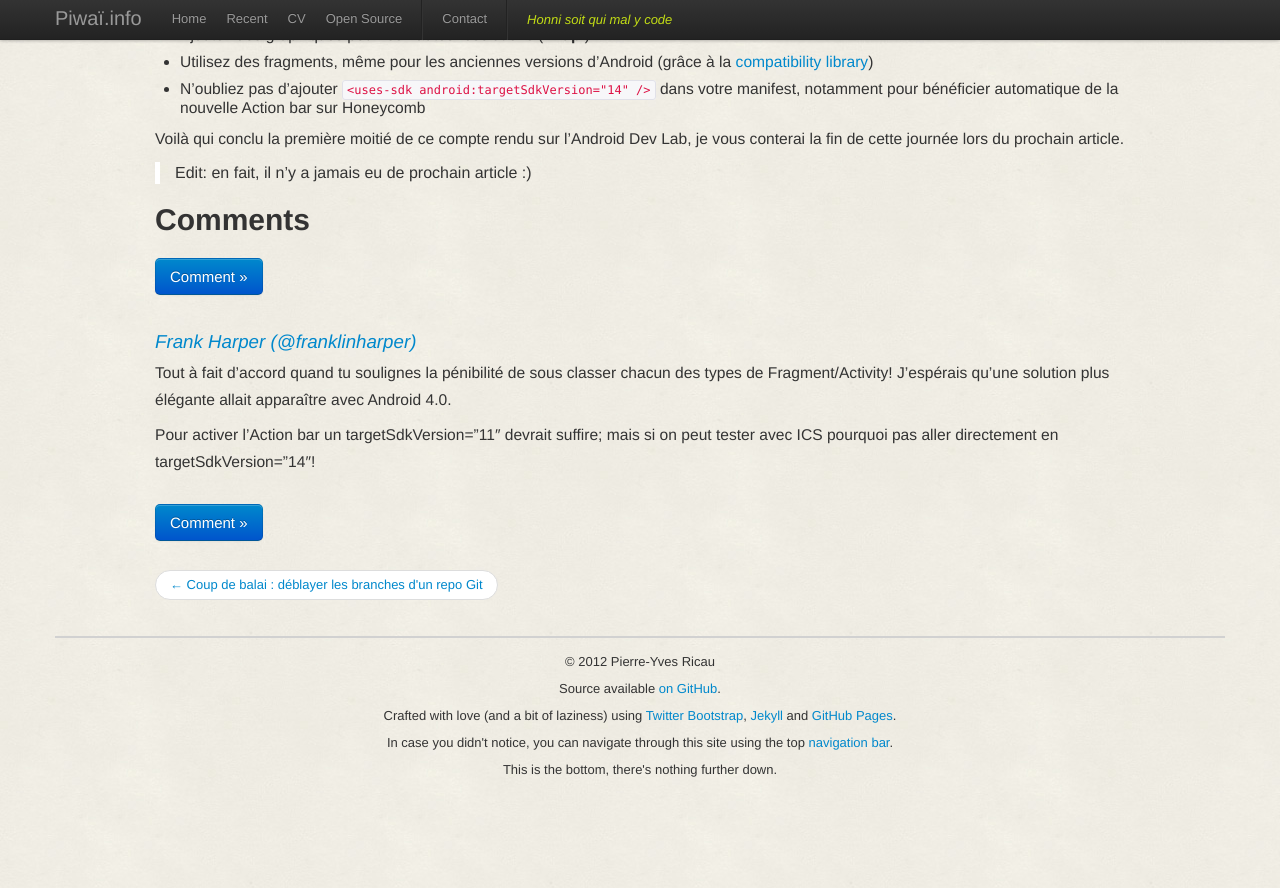
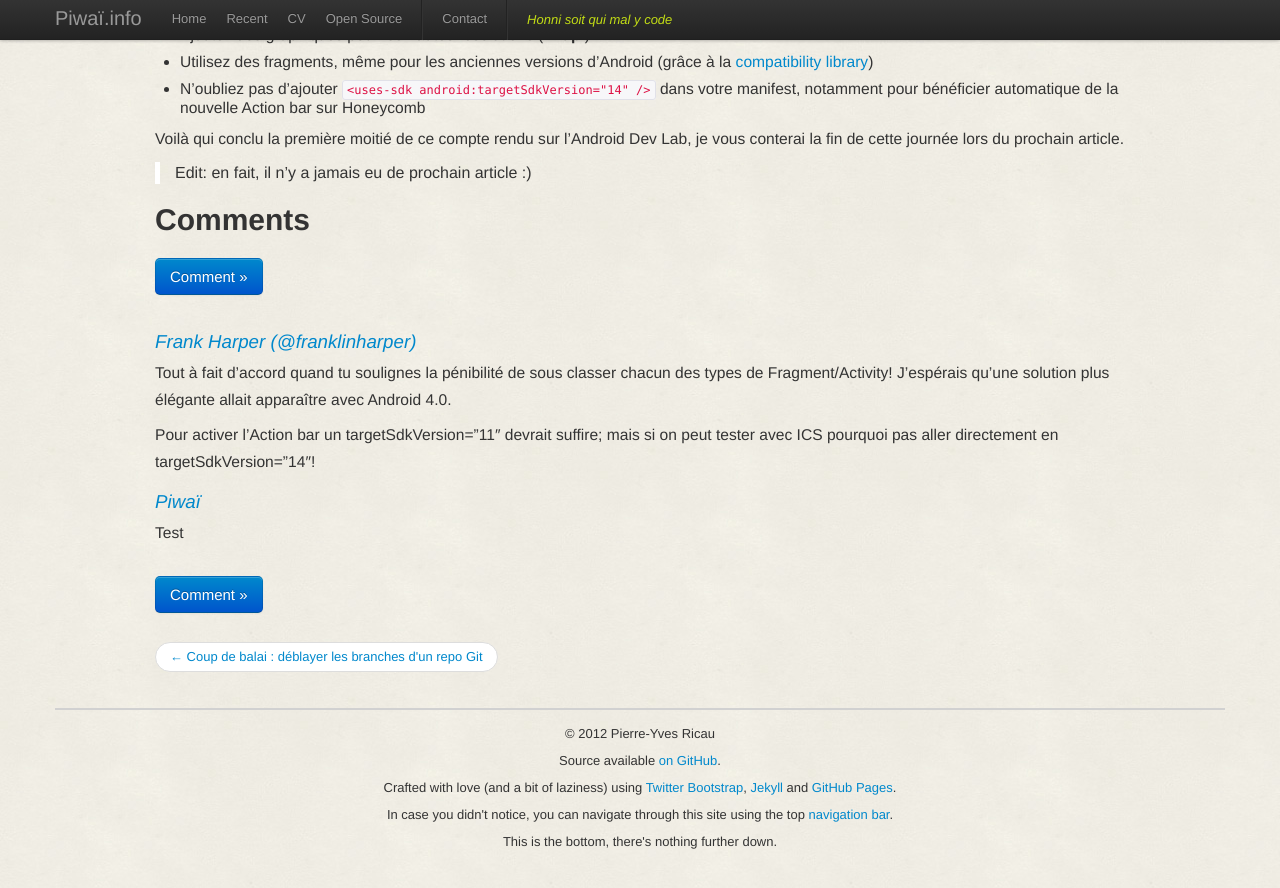
Before and after one commit to pyricau/pyricau.github.com, a Jekyll site: the page built from _posts/2011-11-06-paris-android-dev-lab.markdown, in a window 1280 px wide and 900 px high, scrolled down 7835 px. Shown: the top 888 px of the window. Built offline with Jekyll 4.4.1, drawn with Linux system fonts in a browser that asks for light colours; Markdown is read by kramdown in place of the engine named in the settings; before the commit the page ends 8663 px from its top, so only the background shows below that.

Commit message:
Update _posts/2011-11-06-paris-android-dev-lab.markdown

```diff
--- a/_posts/2011-11-06-paris-android-dev-lab.markdown
+++ b/_posts/2011-11-06-paris-android-dev-lab.markdown
@@ -226,3 +226,7 @@ Voilà qui conclu la première moitié de ce compte rendu sur l'Android Dev Lab,
 Tout à fait d’accord quand tu soulignes la pénibilité de sous classer chacun des types de Fragment/Activity! J’espérais qu’une solution plus élégante allait apparaître avec Android 4.0.
 
 Pour activer l’Action bar un targetSdkVersion=”11″ devrait suffire; mais si on peut tester avec ICS pourquoi pas aller directement en targetSdkVersion=”14″!
+
+## Piwaï
+
+Test
```
